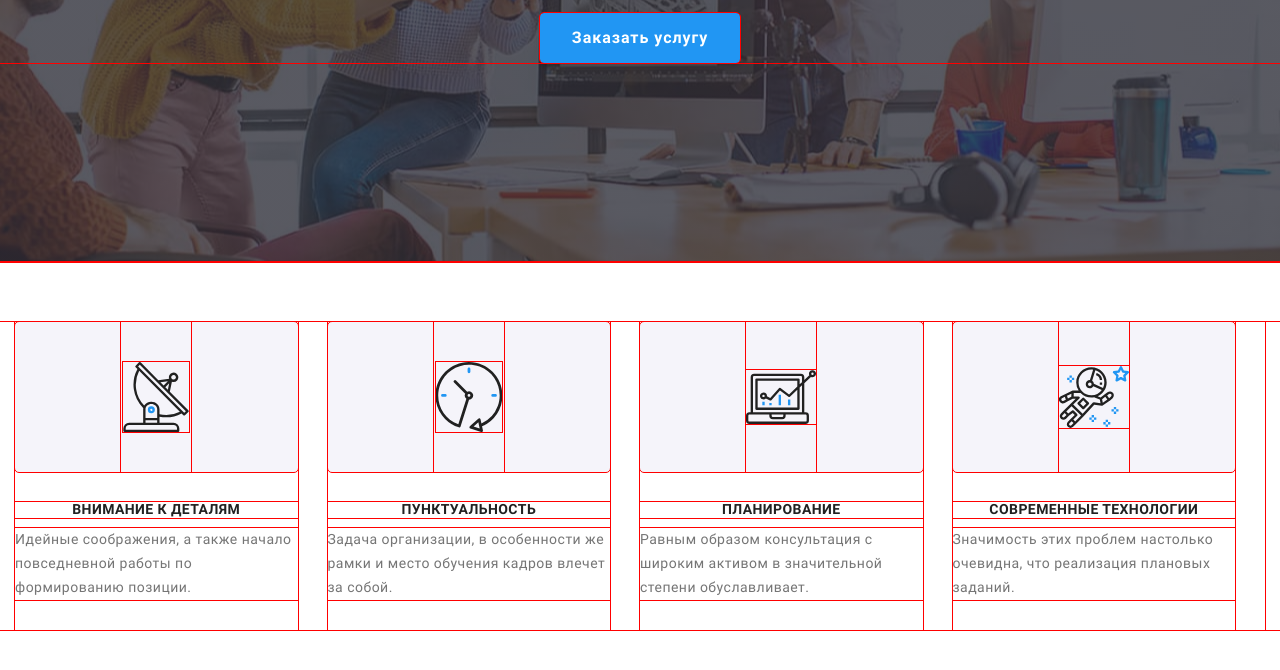
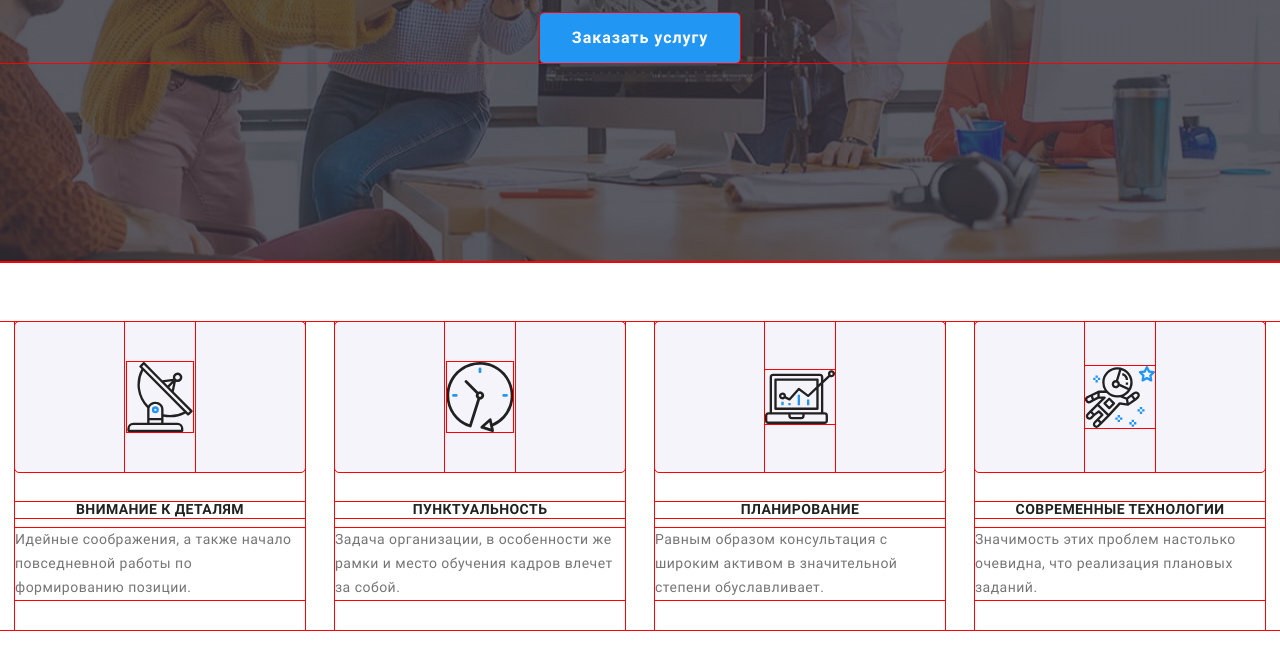
Before and after one commit to KaterynaLutska/goit-markup-hw-08, a plain HTML site: page index.html in a window 1280 px wide. Shown: the part 338-1008 px from the top of the page. Drawn offline with Linux system fonts and the light colour scheme.

Commit message:
додає відступ для work-description

```diff
--- a/sass/layout/_work-description.scss
+++ b/sass/layout/_work-description.scss
@@ -35,7 +35,7 @@
   }
 }
 
-@include for-tablet {
+@include only-tablet {
   .work-description {
     display: flex;
     flex-wrap: wrap;
@@ -64,7 +64,7 @@
       width: calc((100% - 30px * 3) / 4);
       margin-right: 30px;
     }
-    &:not(:last-child) {
+    &-item:last-child {
       margin-right: 0px;
     }
   }
--- a/sass/utils/_mixins.scss
+++ b/sass/utils/_mixins.scss
@@ -12,12 +12,12 @@
 }
 
 @mixin for-phone {
-  @media (max-width: 480px) {
+  @media screen and (max-width: 480px) {
     @content;
   }
 }
 @mixin for-tablet {
-  @media screen and (min-width: 768px) and (max-width: 1199px) {
+  @media screen and (min-width: 768px) {
     @content;
   }
 }
@@ -26,3 +26,8 @@
     @content;
   }
 }
+@mixin only-tablet {
+  @media screen and (min-width: 768px) and (max-width: 1199px) {
+    @content;
+  }
+}
```
Also changed, not shown: css/main.css, css/main.min.css, css/portfolio.css, css/portfolio.min.css, 4 other files.
